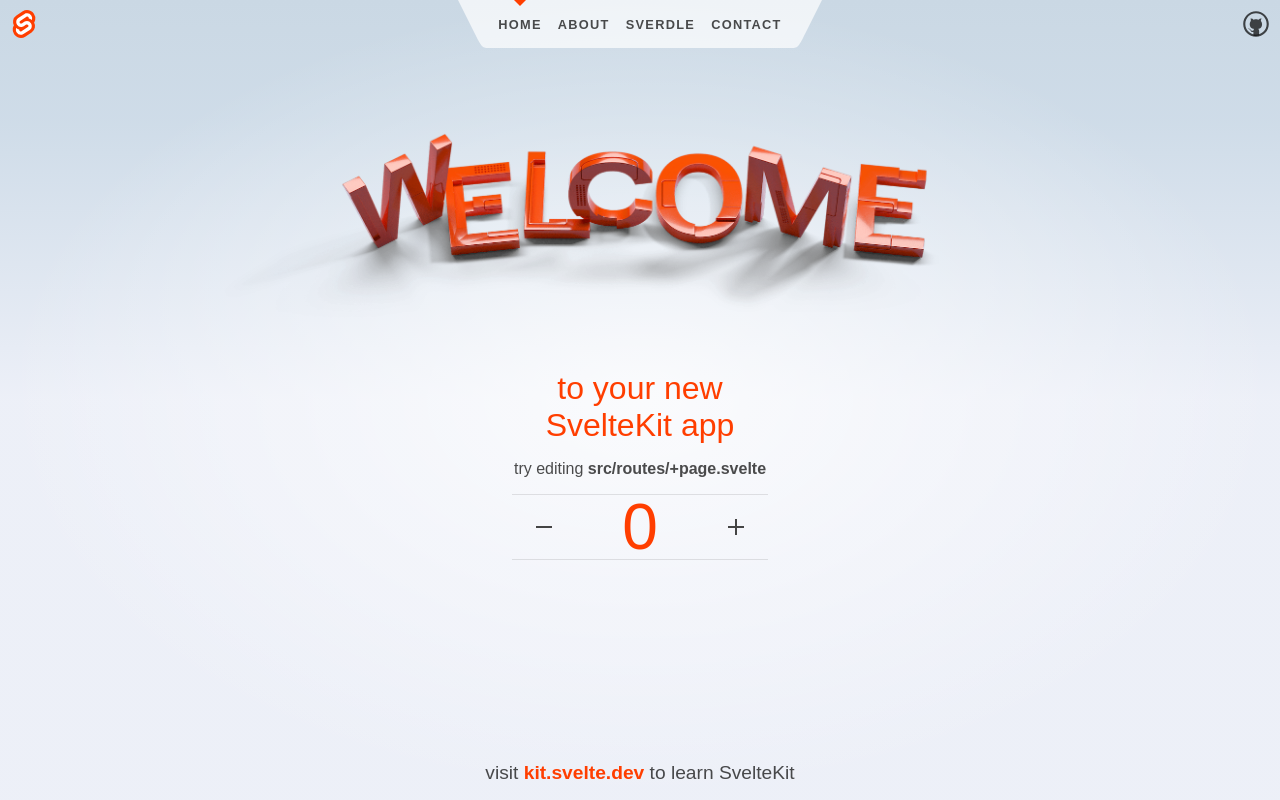
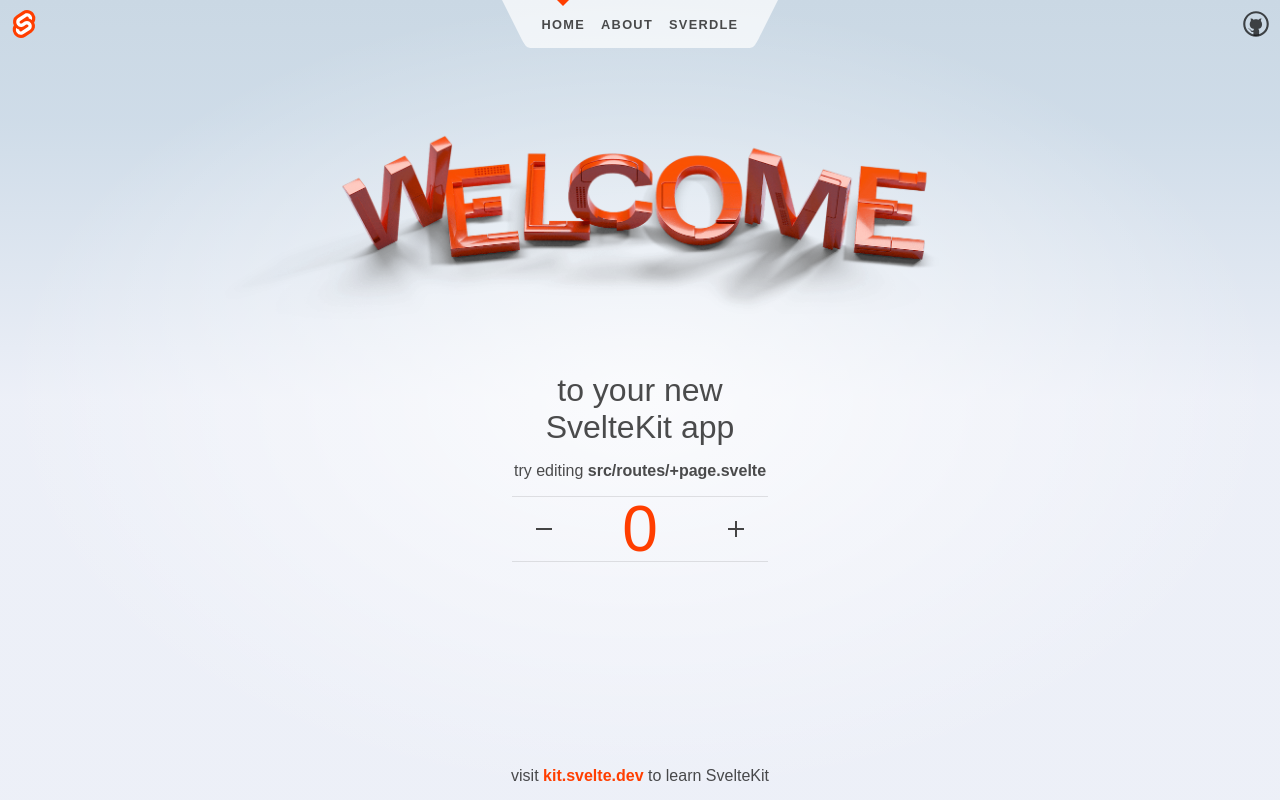
Before and after one commit to wldygus2023/my-svelte-app, a SvelteKit app in the folder my-svelte-app/: page / in a window 1280 px wide. Built offline with nearby package versions, Linux system fonts and the light colour scheme.

Commit message:
Revert "EC2 인스턴스에 접속 commit"
This reverts commit 0d56dd92f312b6cade149c6f2d22021ed7d7dab9.

```diff
--- a/my-svelte-app/src/components/Header.svelte
+++ b/my-svelte-app/src/components/Header.svelte
@@ -25,10 +25,6 @@
 			<li aria-current={$page.url.pathname.startsWith('/sverdle') ? 'page' : undefined}>
 				<a href="/sverdle">Sverdle</a>
 			</li>
-			<li aria-current={$page.url.pathname.startsWith('/contact') ? 'page' : undefined}>
-				<a href="/contact">contact</a>
-			</li>
-
 		</ul>
 		<svg viewBox="0 0 2 3" aria-hidden="true">
 			<path d="M0,0 L0,3 C0.5,3 0.5,3 1,2 L2,0 Z" />
--- a/my-svelte-app/src/css/layout.css
+++ b/my-svelte-app/src/css/layout.css
@@ -93,29 +93,9 @@ footer a {
   font-weight: bold;
 }
 
-
-/*=================================================================================
- * contact Styles (푸터 스타일)
- =================================================================================*/
-
-  h1 {
-    color: #ff3e00;
-  }
-  p {
-    font-size: 1.2rem;
-  }
-
-
-
-
-
-
-
-
 /*=================================================================================
  * Media Queries (미디어 쿼리)
  =================================================================================*/
-
 
 /* 화면 너비가 480px 이상일 때 푸터 패딩 조정 */
 @media (min-width: 480px) {
--- a/my-svelte-app/src/routes/contact/+page.ts
+++ /dev/null
@@ -1,6 +0,0 @@
-// src/routes/contact/+page.ts
-export async function load() {
-    return {
-      info: "여기에 연락처 관련 정보를 추가하세요.",
-    };
-  }
```
Also changed, not shown: my-svelte-app/src/routes/contact/+page.svelte (deleted, +0 -7 lines), 1 other file (tests, documents, lock files or other folders).
